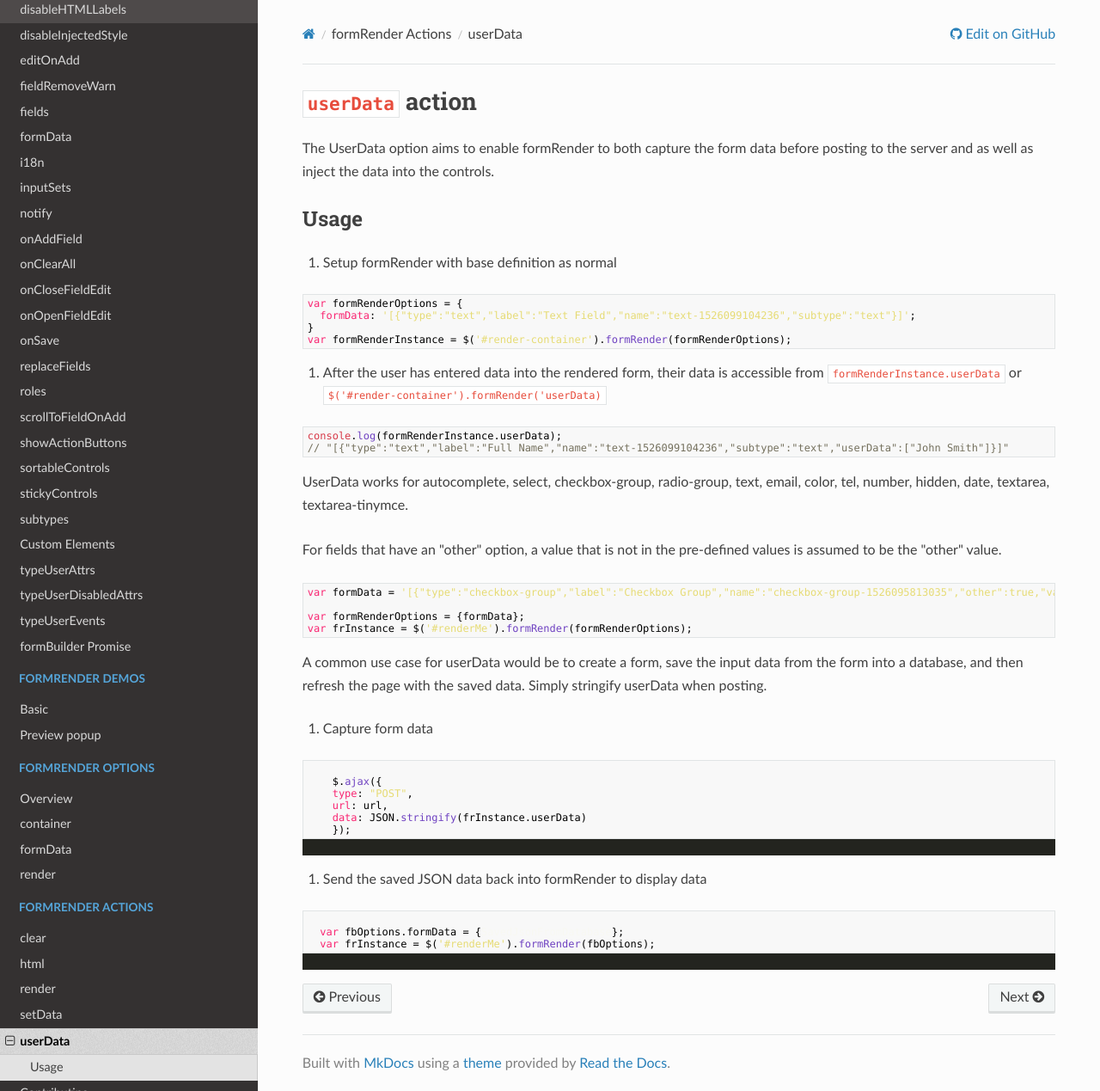
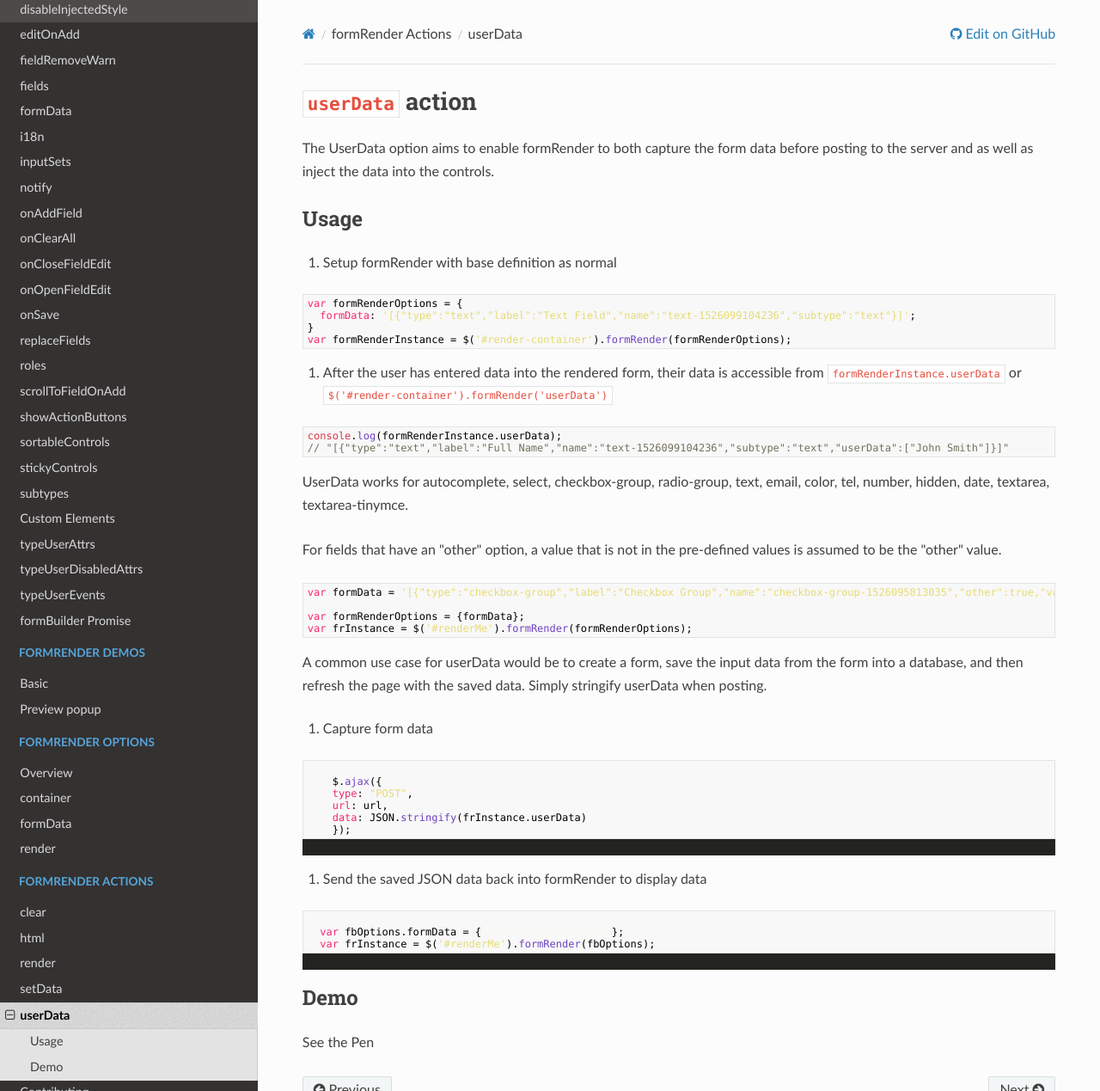
Before and after one commit to kevinchappell/formBuilder, an MkDocs documentation site: the page built from docs/formRender/actions/userData.md, in a window 1280 px wide and 1400 px high, cut to the strip 0-1269 px from the top of the window. Shown: the whole strip at 86% size. Built offline with MkDocs 1.6.1, drawn with Linux system fonts in a browser that asks for light colours; nearby versions of some CDN libraries; comment, search, counter and statistics services are not loaded; old or Windows-style settings are respelled for this version of MkDocs.

Commit message:
Add demo to userData docs

```diff
--- a/docs/formRender/actions/userData.md
+++ b/docs/formRender/actions/userData.md
@@ -10,7 +10,7 @@
 var formRenderInstance = $('#render-container').formRender(formRenderOptions);
 </code></pre>
 
-1. After the user has entered data into the rendered form, their data is accessible from `formRenderInstance.userData` or `$('#render-container').formRender('userData)`
+1. After the user has entered data into the rendered form, their data is accessible from `formRenderInstance.userData` or `$('#render-container').formRender('userData')`
 <pre><code class="js">console.log(formRenderInstance.userData);
 // "[{"type":"text","label":"Full Name","name":"text-1526099104236","subtype":"text","userData":["John Smith"]}]"
 </code></pre>
@@ -44,3 +44,6 @@
   var frInstance = $('#renderMe').formRender(fbOptions);
 </code>
 </pre>
+
+## Demo
+<p data-height="300" data-theme-id="22927" data-slug-hash="QGjqbV" data-default-tab="js,result" data-user="kevinchappell" data-pen-title="formRender: userData" class="codepen">See the Pen</p>
```
